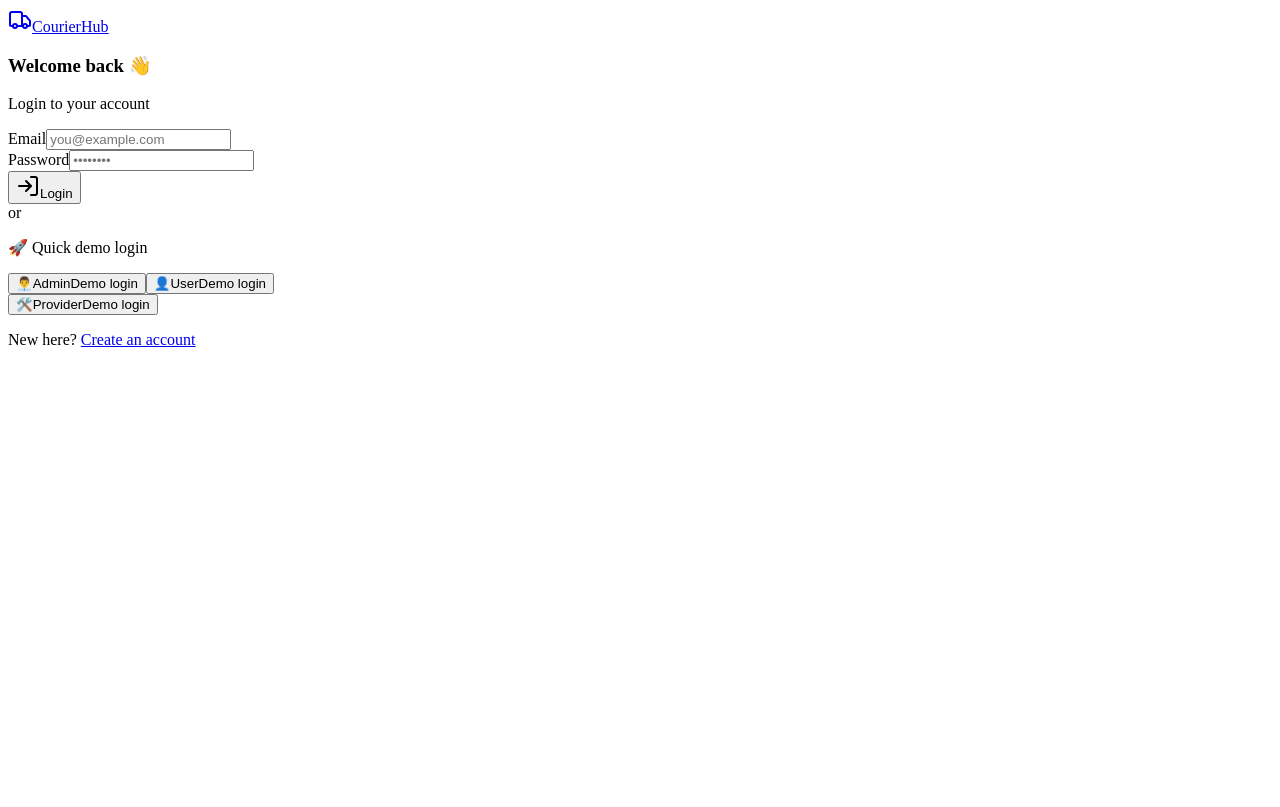
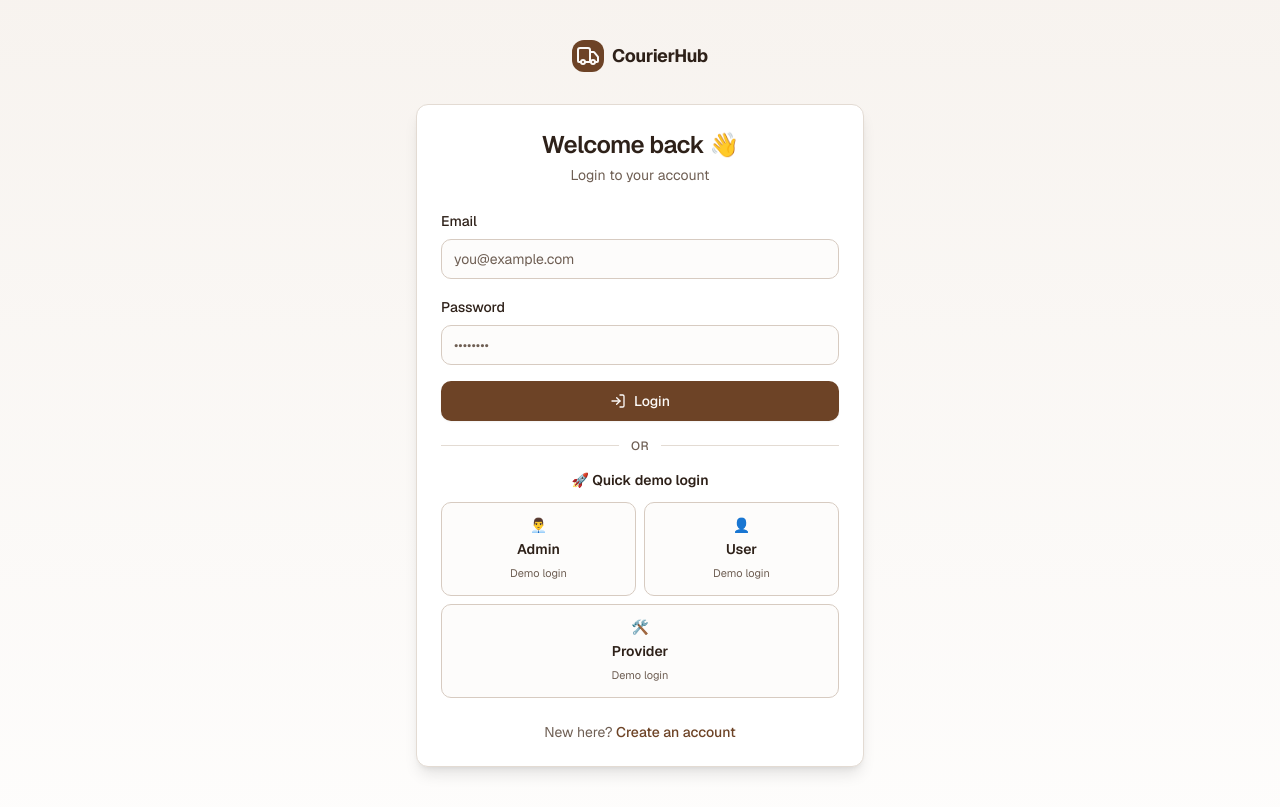
Before and after one commit to pritom00/courier-frontend, a Next.js app: page /login in a window 1280 px wide. Built offline with nearby package versions, Linux system fonts and the light colour scheme; no server answers.

Commit message:
feat(core): add root layout, error/loading boundaries, brown-and-white theme, and SEO files

```diff
--- /dev/null
+++ b/src/app/error.tsx
@@ -0,0 +1,30 @@
+"use client";
+import { useEffect } from "react";
+import Link from "next/link";
+import { AlertTriangle, RefreshCw } from "lucide-react";
+import { Button } from "@/components/ui/button";
+
+export default function RootError({ error, reset }: { error: Error & { digest?: string }; reset: () => void }) {
+  useEffect(() => {
+    console.error(error);
+  }, [error]);
+
+  return (
+    <div className="flex min-h-dvh flex-col items-center justify-center gap-4 bg-background px-4 text-center">
+      <div className="rounded-full bg-destructive/10 p-4 text-destructive">
+        <AlertTriangle className="size-10" aria-hidden />
+      </div>
+      <h1 className="text-2xl font-bold">Something went wrong</h1>
+      <p className="max-w-md text-muted-foreground">{error.message || "An unexpected error occurred. Please try again."}</p>
+      <div className="flex gap-3">
+        <Button onClick={reset}>
+          <RefreshCw /> Try again
+        </Button>
+        <Button variant="outline" asChild>
+          <Link href="/">Go home</Link>
+        </Button>
+      </div>
+      {error.digest && <p className="text-xs text-muted-foreground">Reference: {error.digest}</p>}
+    </div>
+  );
+}
--- /dev/null
+++ b/src/app/globals.css
@@ -0,0 +1,63 @@
+@tailwind base;
+@tailwind components;
+@tailwind utilities;
+
+@layer base {
+  :root {
+    /* Brown & white palette */
+    --background: 30 40% 99%;
+    --foreground: 22 30% 14%;
+    --card: 0 0% 100%;
+    --card-foreground: 22 30% 14%;
+    --popover: 0 0% 100%;
+    --popover-foreground: 22 30% 14%;
+    --primary: 24 48% 29%;
+    --primary-foreground: 30 40% 98%;
+    --secondary: 30 35% 93%;
+    --secondary-foreground: 24 40% 22%;
+    --muted: 30 28% 95%;
+    --muted-foreground: 24 14% 38%;
+    --accent: 28 45% 89%;
+    --accent-foreground: 24 45% 22%;
+    --destructive: 0 68% 42%;
+    --destructive-foreground: 0 0% 100%;
+    --success: 145 55% 28%;
+    --success-foreground: 0 0% 100%;
+    --warning: 32 90% 34%;
+    --warning-foreground: 0 0% 100%;
+    --border: 28 22% 86%;
+    --input: 28 22% 80%;
+    --ring: 24 48% 29%;
+    --radius: 0.75rem;
+    --chart-1: 24 48% 29%;
+    --chart-2: 30 55% 45%;
+    --chart-3: 35 60% 60%;
+    --chart-4: 20 35% 50%;
+    --chart-5: 40 45% 78%;
+  }
+
+  * {
+    @apply border-border;
+  }
+
+  html {
+    scroll-behavior: smooth;
+  }
+
+  body {
+    @apply bg-background text-foreground antialiased;
+  }
+
+  h1, h2, h3 {
+    text-wrap: balance;
+  }
+
+  :focus-visible {
+    @apply outline-none ring-2 ring-ring ring-offset-2 ring-offset-background;
+  }
+}
+
+@media (prefers-reduced-motion: reduce) {
+  html { scroll-behavior: auto; }
+  *, *::before, *::after { animation-duration: 0.01ms !important; transition-duration: 0.01ms !important; }
+}
--- /dev/null
+++ b/src/app/icon.tsx
@@ -0,0 +1,15 @@
+import { ImageResponse } from "next/og";
+
+export const size = { width: 32, height: 32 };
+export const contentType = "image/png";
+
+export default function Icon() {
+  return new ImageResponse(
+    (
+      <div style={{ fontSize: 20, background: "#5b3a22", width: "100%", height: "100%", display: "flex", alignItems: "center", justifyContent: "center", borderRadius: 6, color: "white" }}>
+        C
+      </div>
+    ),
+    { ...size },
+  );
+}
--- /dev/null
+++ b/src/app/layout.tsx
@@ -0,0 +1,32 @@
+import type { Metadata, Viewport } from "next";
+import { GeistSans } from "geist/font/sans";
+import { GeistMono } from "geist/font/mono";
+import { Providers } from "@/components/providers";
+import { SITE_NAME } from "@/lib/config";
+import "./globals.css";
+
+const siteUrl = process.env.NEXT_PUBLIC_SITE_URL || "http://localhost:3000";
+
+export const metadata: Metadata = {
+  metadataBase: new URL(siteUrl),
+  title: { default: `${SITE_NAME} — Courier & Logistics Platform`, template: `%s — ${SITE_NAME}` },
+  description: "Book pickups, track parcels in real time, and manage deliveries across Bangladesh with CourierHub.",
+  openGraph: { title: SITE_NAME, description: "Reliable courier and logistics management.", siteName: SITE_NAME, type: "website" },
+  robots: { index: true, follow: true },
+};
+
+export const viewport: Viewport = {
+  width: "device-width",
+  initialScale: 1,
+  themeColor: "#5b3a22",
+};
+
+export default function RootLayout({ children }: { children: React.ReactNode }) {
+  return (
+    <html lang="en" className={`${GeistSans.variable} ${GeistMono.variable}`} suppressHydrationWarning>
+      <body className="min-h-dvh font-sans">
+        <Providers>{children}</Providers>
+      </body>
+    </html>
+  );
+}
--- /dev/null
+++ b/src/app/loading.tsx
@@ -0,0 +1,9 @@
+import { Loader2 } from "lucide-react";
+
+export default function RootLoading() {
+  return (
+    <div className="flex min-h-dvh items-center justify-center" role="status" aria-label="Loading">
+      <Loader2 className="size-8 animate-spin text-primary" />
+    </div>
+  );
+}
--- /dev/null
+++ b/src/app/not-found.tsx
@@ -0,0 +1,19 @@
+import Link from "next/link";
+import { Compass } from "lucide-react";
+import { Button } from "@/components/ui/button";
+
+export default function NotFound() {
+  return (
+    <div className="flex min-h-dvh flex-col items-center justify-center gap-4 bg-background px-4 text-center">
+      <p className="text-7xl font-black text-primary">404</p>
+      <div className="rounded-full bg-accent p-4 text-accent-foreground">
+        <Compass className="size-8" aria-hidden />
+      </div>
+      <h1 className="text-2xl font-bold">Page not found</h1>
+      <p className="max-w-md text-muted-foreground">The page you&apos;re looking for doesn&apos;t exist or may have moved.</p>
+      <Button asChild>
+        <Link href="/">Back to home</Link>
+      </Button>
+    </div>
+  );
+}
--- /dev/null
+++ b/src/app/robots.ts
@@ -0,0 +1,10 @@
+import type { MetadataRoute } from "next";
+
+const base = process.env.NEXT_PUBLIC_SITE_URL || "http://localhost:3000";
+
+export default function robots(): MetadataRoute.Robots {
+  return {
+    rules: [{ userAgent: "*", allow: "/", disallow: ["/admin", "/dashboard", "/provider", "/api", "/payment"] }],
+    sitemap: `${base}/sitemap.xml`,
+  };
+}
--- /dev/null
+++ b/src/app/sitemap.ts
@@ -0,0 +1,8 @@
+import type { MetadataRoute } from "next";
+
+const base = process.env.NEXT_PUBLIC_SITE_URL || "http://localhost:3000";
+const PATHS = ["", "/about", "/services", "/pricing", "/contact", "/login", "/register"];
+
+export default function sitemap(): MetadataRoute.Sitemap {
+  return PATHS.map((path) => ({ url: `${base}${path}`, lastModified: new Date(), changeFrequency: "weekly" as const, priority: path === "" ? 1 : 0.7 }));
+}
--- /dev/null
+++ b/src/css.d.ts
@@ -0,0 +1 @@
+declare module "*.css";
```
